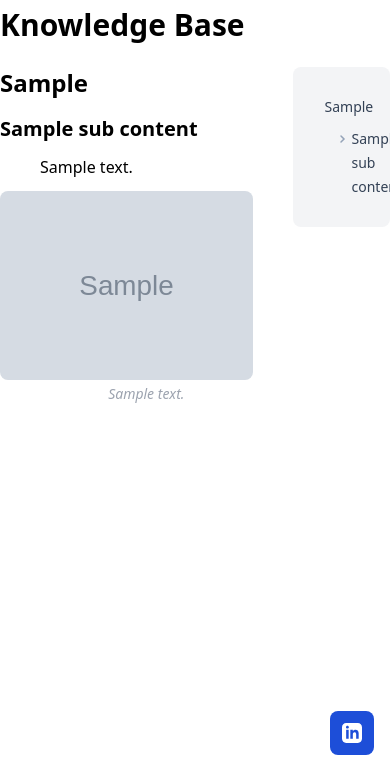
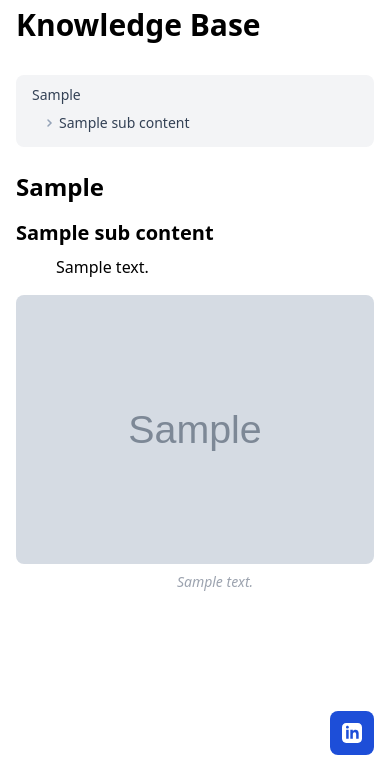
Before and after one commit to Trish0302/lsts-demo, a Django app: template lesson/templates/learning_content.html in a window 390 px wide; the page is wider, and only the part inside the window is pictured. Shown: the part 73-844 px from the top of that part. Run offline with Django 5.2, Linux system fonts and the light colour scheme; the template is opened without the code that fills it: most values are stand-ins (such as "Sample title", 1, 10 or a date in 2020); grey boxes marked "Sample" are stand-in pictures; some libraries are stand-ins or nearby versions.

Commit message:
responsive learning content page

```diff
--- a/lesson/templates/learning_content.html
+++ b/lesson/templates/learning_content.html
@@ -1,7 +1,7 @@
 {% extends "base.html" %} {% block content %} {% load static %}
-<h1 class="text-3xl font-extrabold mb-6">Knowledge Base</h1>
-<div class="flex gap-10">
-  <div class="w-3/4">
+<h1 class="text-3xl font-extrabold mb-8 max-md:px-4">Knowledge Base</h1>
+<div class="flex max-md:flex-col max-md:px-4 gap-6 md:gap-10">
+  <div class="md:w-3/4">
     {% for content in contents %}
     <div class="mb-5">
       <h2
@@ -12,14 +12,14 @@
       </h2>
       {% for subContent in content.h3 %}
       <h3
-        class="text-xl font-extrabold mb-3 scroll-mt-20"
+        class="text-xl font-extrabold mb-2 scroll-mt-20"
         id="{{ subContent.id }}"
       >
         {{ subContent.title }}
       </h3>
-      <div class="flex flex-col gap-1 text-justify indent-10 mb-3 items-center">
+      <div class="flex flex-col gap-2 text-justify indent-10 mb-4 items-center">
         {% for innerContent in subContent.paragraphs %}
-        <p class="w-full">{{ innerContent }}</p>
+        <p class="w-full text-base md:text-lg">{{ innerContent }}</p>
         {% endfor %} {% if subContent.media %}
         <img
           class="rounded-lg mt-2"
@@ -27,7 +27,7 @@
           width="700px"
           alt=""
         />
-        <span class="text-gray-400 italic text-sm"
+        <span class="text-gray-400 italic text-sm md:text-base"
           >{{subContent.media.description}}</span
         >
         {% endif %}
@@ -36,13 +36,15 @@
     </div>
     {% endfor %}
   </div>
-  <div class="w-1/4">
+  <div class="md:w-1/4 max-md:order-first">
     <ul
-      class="text-sm bg-gray-100 leading-6 py-6 px-8 rounded-lg text-slate-700"
+      class="text-sm bg-gray-100 leading-6 py-2 px-4 md:py-6 md:px-8 rounded-lg text-slate-700"
     >
       {% for content in contents %}
       <li>
-        <a href="#{{ content.id }}" class="block py-1 font-medium font-medium"
+        <a
+          href="#{{ content.id }}"
+          class="block md:py-1 font-medium font-medium"
           >{{content.h2}}
         </a>
       </li>
```
